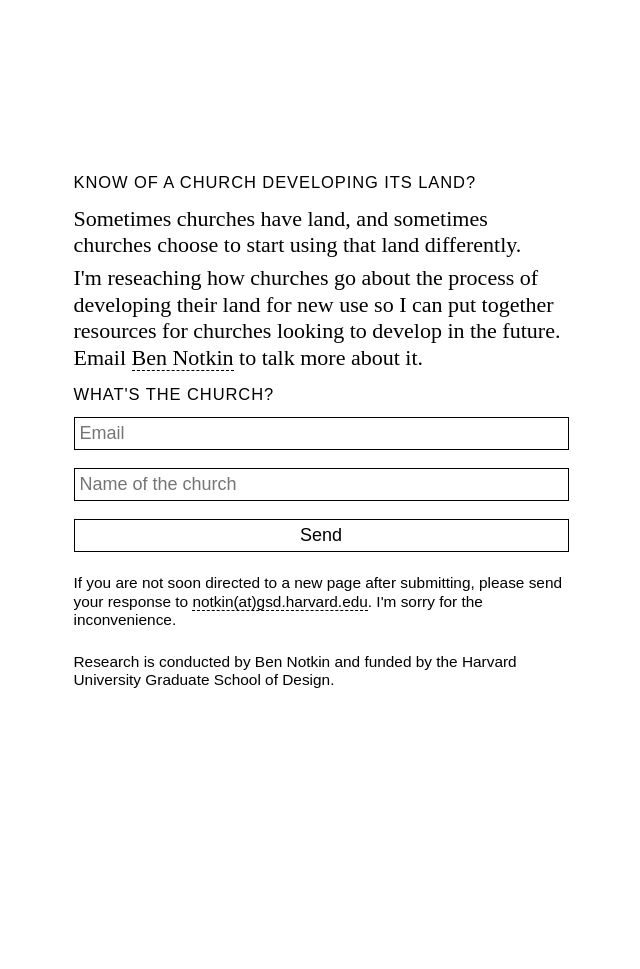
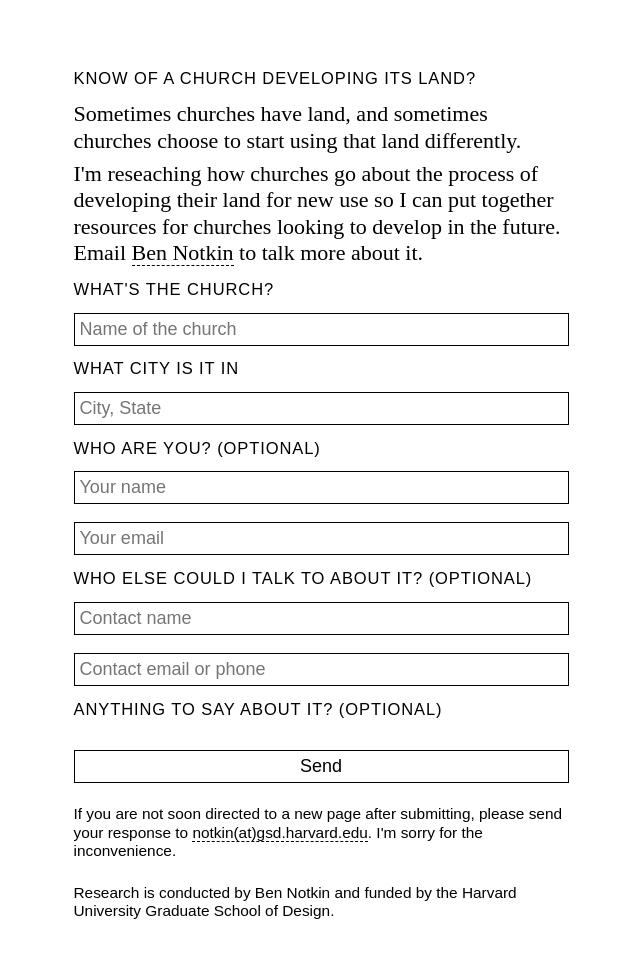
Before and after one commit to bennotkin/bennotkin.github.io, a Jekyll site: the page church-land.html, which Jekyll copies as it is, in a window 1280 px wide. Shown: the whole page, without its empty margins (319-959 px from the left). Built offline with Jekyll 4.4.1, drawn with Linux system fonts in a browser that asks for light colours; before the commit the page ends 900 px from its top, so only the background shows below that.

Commit message:
Update church-land.html

```diff
--- a/church-land.html
+++ b/church-land.html
@@ -14,9 +14,8 @@
       <p>I'm reseaching how churches go about the process of developing their land for new use so I can put together resources for churches looking to develop in the future. Email <a href="mailto:notkin@gsd.harvard.edu">Ben Notkin</a> to talk more about it.</p>
       <form name="submit-to-google-sheet">
         <h2 class="sc">What's the church?</h2>
-        <input name="email" type="email" placeholder="Email" required>
         <input name="church_name" type="text" placeholder="Name of the church" required>
-        <!-- <h2 class="sc">What city is it in</h2>
+        <h2 class="sc">What city is it in</h2>
         <input class="nosubmit" type="text" name="church_city" required placeholder="City, State">
         <h2 class="sc">Who are you? (Optional)</h2>
         <input class="nosubmit" type="text" name="user_name" placeholder="Your name">
@@ -24,7 +23,7 @@
         <h2 class="sc">Who else could I talk to about it? (Optional)</h2>
         <input class="nosubmit" type="text" name="contact_name" placeholder="Contact name">
         <input class="nosubmit" type="text" name="contact_contact" placeholder="Contact email or phone">
-        <h2 class="sc">Anything to say about it? (optional)</h2> -->
+        <h2 class="sc">Anything to say about it? (optional)</h2>
         <!-- <textarea id="church-description" name="description" placeholder="What do you find interesting about the project? Who was involved? What was built? What were the goals? etc." rows=4></textarea> -->
         <button type="submit">Send</button>
       </form>
```
